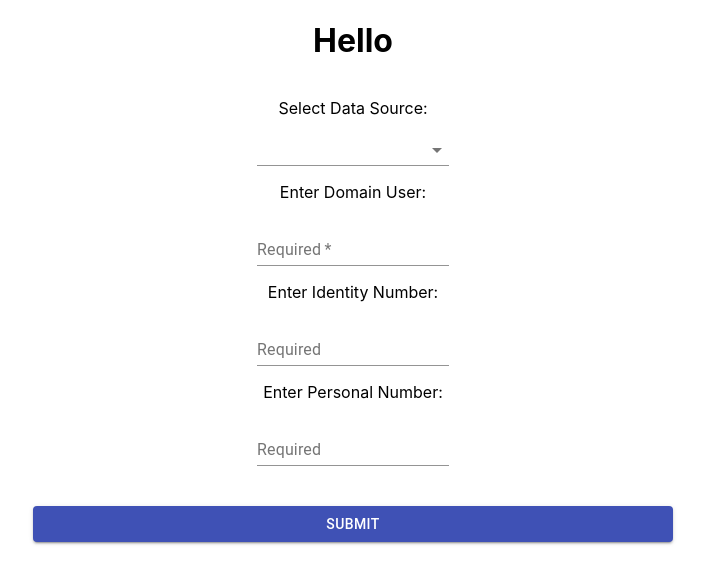
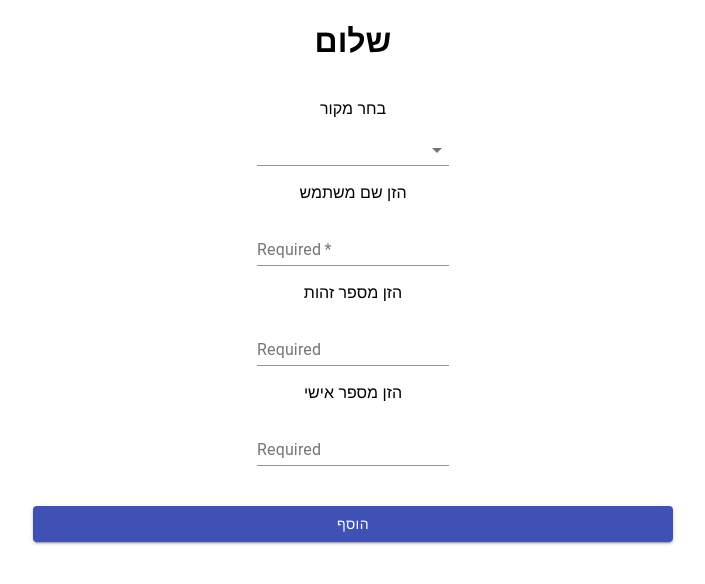
Before and after one commit to rabiran/luigi-front, a React (Create React App) app: page / in a window 1280 px wide. Shown: the top 584 px of the page, without its empty margins (287-992 px from the left). Built offline with nearby package versions, Linux system fonts and the light colour scheme.

Commit message:
Change to hebrew except require

```diff
--- a/src/components/form/form.js
+++ b/src/components/form/form.js
@@ -79,9 +79,9 @@ class MyForm extends React.Component {
       <div className="formContainer">
         <FormControl className="mainform">
           <h1>
-            Hello {this.state.username} {this.state.age}
+            שלום {this.state.username} {this.state.age}
           </h1>
-          <p>Select Data Source:</p>
+          <p>בחר מקור</p>
           {/* <InputLabel id="select-data-source">Datasource</InputLabel> */}
           <Select
             name="dataSource"
@@ -95,7 +95,7 @@ class MyForm extends React.Component {
               return <MenuItem value={dataSources[key]}>{key}</MenuItem>;
             })}
           </Select>
-          <p>Enter Domain User:</p>
+          <p>הזן שם משתמש</p>
           <TextField
             required
             name="domainUser"
@@ -103,7 +103,7 @@ class MyForm extends React.Component {
             onChange={this.myChangeHandler}
             className="formInput"
           />
-          <p>Enter Identity Number:</p>
+          <p>הזן מספר זהות</p>
           <TextField
             // required
             name="identityCard"
@@ -113,7 +113,7 @@ class MyForm extends React.Component {
             error = {this.state.errors.identityCard}
             helperText={this.state.errors.identityCard}
           />
-          <p>Enter Personal Number:</p>
+          <p>הזן מספר אישי</p>
           <TextField
             // required
             name="personalNumber"
@@ -130,7 +130,7 @@ class MyForm extends React.Component {
             variant="contained"
             color="primary"
           >
-            Submit
+            הוסף
           </Button>
         </FormControl>
         {isSubmitted && <CircularIndeterminate />}
--- a/src/components/form/validators.js
+++ b/src/components/form/validators.js
@@ -35,8 +35,8 @@ function validateIdentityCard(param) {
 
 
 export function validateAll(formData, errors) {
-    errors.personalNumber = /^\d{6,9}$/.test(formData.personalNumber) ? "" : "Invalid Personal Number";
-    errors.identityCard = validateIdentityCard(formData.identityCard) ? "" : "Invalid Identity Card";
+    errors.personalNumber = /^\d{6,9}$/.test(formData.personalNumber) ? "" : "מספר אישי לא תקין";
+    errors.identityCard = validateIdentityCard(formData.identityCard) ? "" : "מספר זהות לא תקין";
     errors.cantSubmit = errors.personalNumber || errors.identityCard || errors.dataSource;
     return errors;
 }
```
